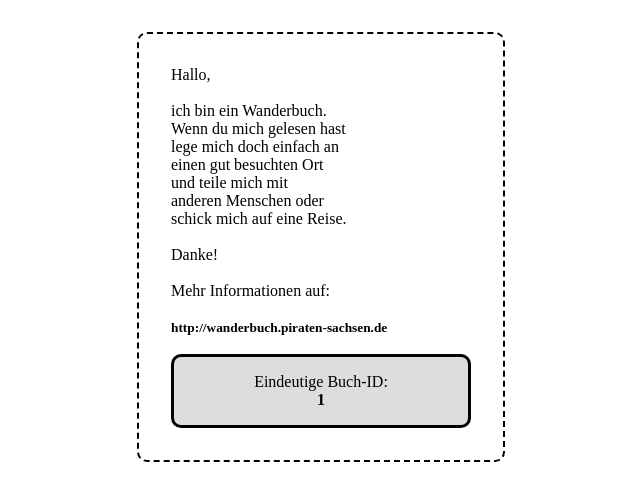
After one commit to DebVortex/wanderbuch, a Django app: template books/templates/books/book_print.html in a window 1280 px wide. The commit adds this page. Shown: the top 501 px of the page, without its empty margins (285-925 px from the left). Run offline with Django 3.2, Linux system fonts and the light colour scheme; the template is opened without the code that fills it: most values are stand-ins (such as "Sample title", 1, 10 or a date in 2020).

Commit message:
last changes for today

```diff
--- a/books/templates/books/about.html
+++ b/books/templates/books/about.html
@@ -254,7 +254,7 @@ END OF TERMS AND CONDITIONS
 
       <h3>Danksagungen</h3>
       <p> Designidee: <a href="http://www.lupino.org/">Lupino</a></p>
-      <p> Konzeption und Planung: <a href="http://wiki.piratenpartei.de/Benutzer:Raidrion">Raidrion</a></p>
+      <p> Konzeption, Planung und Texte: <a href="http://wiki.piratenpartei.de/Benutzer:Raidrion">Raidrion</a></p>
       <p> Programmierung: <a href="http://www.max-brauer.de">Deb_Vortex</a></p>
 
     </div>
--- /dev/null
+++ b/books/templates/books/book_print.html
@@ -0,0 +1,32 @@
+<!DOCTYPE html PUBLIC "-//W3C//DTD XHTML 1.1//EN"
+  "http://www.w3.org/TR/xhtml11/DTD/xhtml11.dtd">
+<html xmlns="http://www.w3.org/1999/xhtml" xml:lang="en">
+  <head>
+    <title>Wanderbuch - {{ book.title }}</title>
+    <link type="text/css" rel="stylesheet" href="{{ SITE_ROOT }}/static/styles/print.css"/>
+  </head>
+  <body>
+    <div class="justifiedText">
+      Hallo, <br/>
+      <br/>
+      ich bin ein Wanderbuch. <br/>
+      Wenn du mich gelesen hast <br/>
+      lege mich doch einfach an <br/>
+      einen gut besuchten Ort <br/>
+      und teile mich mit  <br/>
+      anderen Menschen oder <br />
+      schick mich auf eine Reise. <br />
+      <br />
+      Danke! <br/>
+      <br/>
+      Mehr Informationen auf: <br/>
+      <br />
+      <small><b>http://wanderbuch.piraten-sachsen.de</b></small><br/>
+      <br>
+      <div class="book_uuid">
+        Eindeutige Buch-ID:<br>
+        <b>{{ book.book_uuid }}</b>
+      </div>
+    </div
+  </body>
+</html>
--- a/books/templates/books/detail.html
+++ b/books/templates/books/detail.html
@@ -22,6 +22,7 @@
       {% if object.isbn13 %}
       <p><strong>ISBN-13:</strong>  {{ object.isbn13  }} </p>
       {% endif %}
+      <p><a class="btn btn-warning" href="{{ ROOT_SITE }}/book/print/{{ object.slug }}">Druckvorlage</a></p>
     </div>
     <div class="span3 well portlet">
       <ul class="nav nav-list">
--- /dev/null
+++ b/static/styles/print.css
@@ -0,0 +1,29 @@
+body {
+	margin: 0 auto;
+	width: 500px;
+}
+
+.justifiedText {
+    margin: 2em;
+    padding: 2em;
+    border-style: dashed;
+    border-width: 2px;
+    border-color: #000000;
+    text-align: justify;
+    width: 300px;
+    -webkit-border-radius: 10px;
+    -moz-border-radius: 10px;
+    border-radius: 10px;
+}
+
+.book_uuid {
+    padding: 1em;
+    background-color: #DDDDDD;
+    text-align: center;
+    border-style: solid;
+    border-width: 3px;
+    border-color: #000000;
+    -webkit-border-radius: 10px;
+    -moz-border-radius: 10px;
+    border-radius: 10px;
+}
--- a/urls.py
+++ b/urls.py
@@ -11,6 +11,7 @@ urlpatterns = patterns('',
     # dynamic sites
     url(r'^$', 'wanderbuch.books.views.index', name='index'),
     url(r'^book/(?P<slug>[-\w]+)/$', 'wanderbuch.books.views.bookdetail', name='book_detail'),
+    url(r'^book/print/(?P<slug>[-\w]+)/$', 'wanderbuch.books.views.bookPrint', name='book_print'),
     url(r'^booklist/', 'wanderbuch.books.views.booklist', name='booklist'),
 
     url(r'^add/book/', 'wanderbuch.books.views.addBook', name='book_add'),
```
Also changed, not shown: books/templates/books/index.html (+26 -33 lines), books/views.py (+23 -2 lines), static/styles/base.css (+33 -0 lines).
